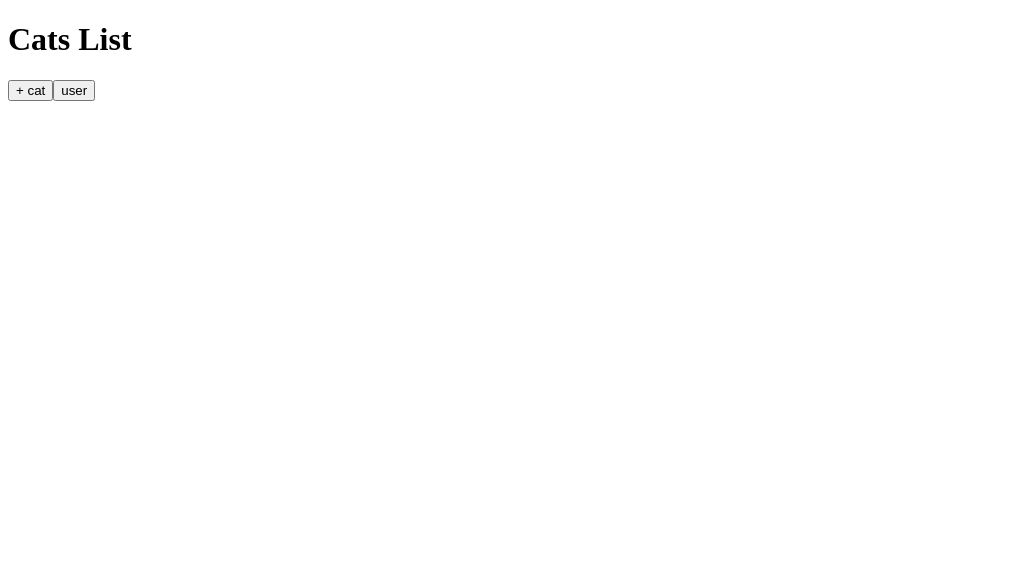
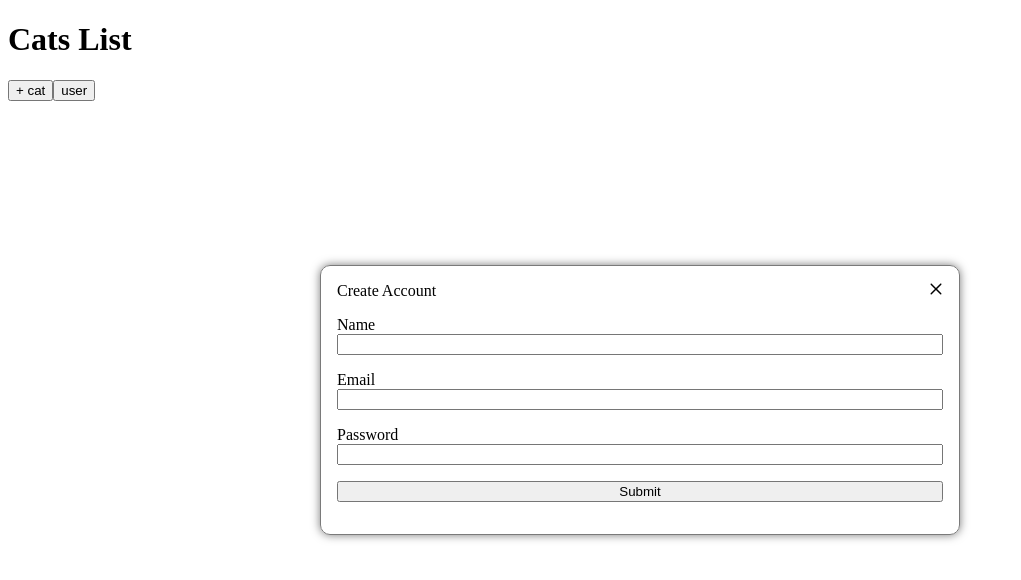
Before and after one commit to nilberm/recrut-day, a React (Vite) app: page / in a window 1280 px wide. Both pictures are taken after a click on the button "user". Shown: the top 580 px of the page, without its empty margins (0-1021 px from the left). Built offline with nearby package versions, Linux system fonts and the light colour scheme.

Commit message:
create account

```diff
--- a/package.json
+++ b/package.json
@@ -11,8 +11,10 @@
   },
   "dependencies": {
     "axios": "^1.6.8",
+    "primereact": "^10.6.4",
     "react": "^18.2.0",
     "react-dom": "^18.2.0",
+    "react-hook-form": "^7.51.3",
     "styled-components": "^6.1.9"
   },
   "devDependencies": {
--- /dev/null
+++ b/src/components/Home/Header/CreateAccount/index.jsx
@@ -0,0 +1,43 @@
+import { useForm } from "react-hook-form";
+import { Container } from "./style";
+
+import { api } from "../../../../services/api";
+
+export default function CreateAccount() {
+  const {
+    register,
+    handleSubmit,
+    formState: { errors },
+  } = useForm();
+
+  const onSubmit = async (data) => {
+    console.log(data);
+
+    await api.post("auth/signup", data).then((response) => {
+      localStorage.setItem("accessToken", accessToken);
+    });
+  };
+
+  return (
+    <Container>
+      <form onSubmit={handleSubmit(onSubmit)}>
+        <div className="input">
+          <label>Name</label>
+          <input {...register("name", { required: true })} />
+        </div>
+        <div className="input">
+          <label>Email</label>
+          <input {...register("email", { required: true })} />
+        </div>
+        <div className="input">
+          <label>Password</label>
+          <input {...register("password", { required: true })} />
+        </div>
+
+        {errors.exampleRequired && <span>This field is required</span>}
+
+        <input type="submit" />
+      </form>
+    </Container>
+  );
+}
--- /dev/null
+++ b/src/components/Home/Header/CreateAccount/style.js
@@ -0,0 +1,16 @@
+import { styled } from "styled-components";
+
+export const Container = styled.div`
+  padding: 1rem 0;
+
+  form {
+    display: flex;
+    flex-direction: column;
+    gap: 1rem;
+
+    .input {
+      display: flex;
+      flex-direction: column;
+    }
+  }
+`;
--- a/src/components/Home/Header/index.jsx
+++ b/src/components/Home/Header/index.jsx
@@ -1,6 +1,12 @@
+import { useState } from "react";
 import { HeaderComponent } from "./style";
 
+import { Dialog } from "primereact/dialog";
+import CreateAccount from "./CreateAccount";
+
 export default function Header() {
+  const [createAccountVisible, setCreateAccountVisible] = useState(false);
+
   return (
     <HeaderComponent>
       <h1>Cats List</h1>
@@ -9,10 +15,30 @@ export default function Header() {
         <button type="button" className="addCat">
           + cat
         </button>
-        <button type="button" className="user">
+        <button
+          type="button"
+          className="user"
+          onClick={() => setCreateAccountVisible(true)}
+        >
           user
         </button>
       </div>
+
+      <Dialog
+        header="Create Account"
+        visible={createAccountVisible}
+        style={{
+          width: "50vw",
+          border: "1px solid #7a7a7a",
+          padding: "1rem",
+          borderRadius: "10px",
+          boxShadow: "0px 0px 10px #7a7a7a",
+        }}
+        className="modal"
+        onHide={() => setCreateAccountVisible(false)}
+      >
+        <CreateAccount />
+      </Dialog>
     </HeaderComponent>
   );
 }
--- /dev/null
+++ b/src/services/api.js
@@ -0,0 +1,10 @@
+import axios from "axios";
+
+const accessToken = localStorage.getItem("accessToken");
+
+export const api = axios.create({
+  baseURL: "https://nxcuamed0k.execute-api.us-east-1.amazonaws.com/",
+  headers: {
+    Authorization: `Bearer ${accessToken}`,
+  },
+});
```
Also changed, not shown: 1 other file (tests, documents, lock files or other folders).
